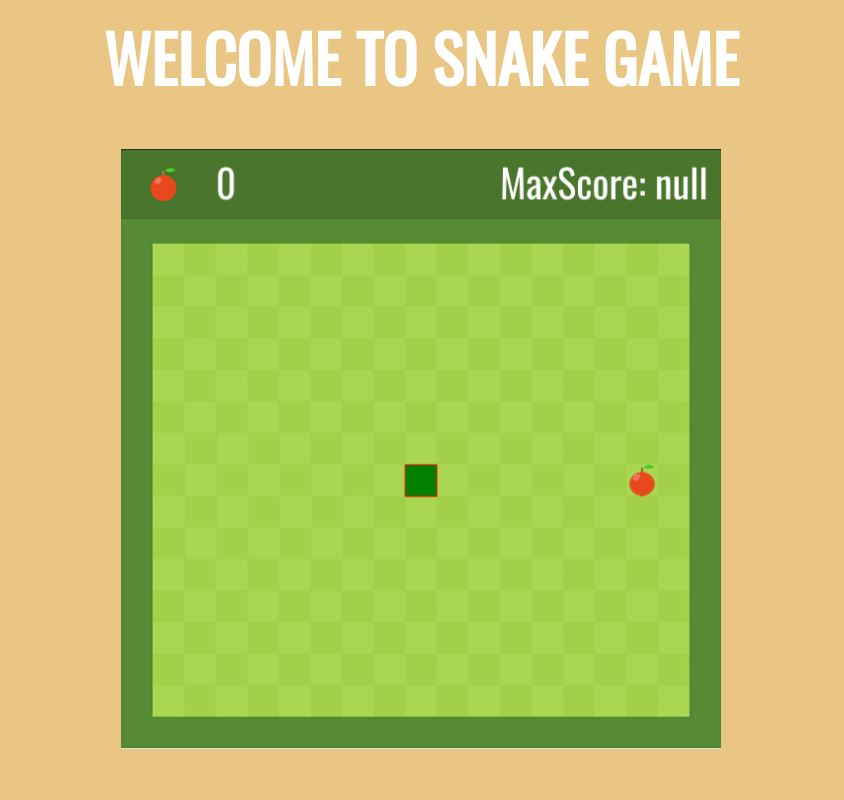
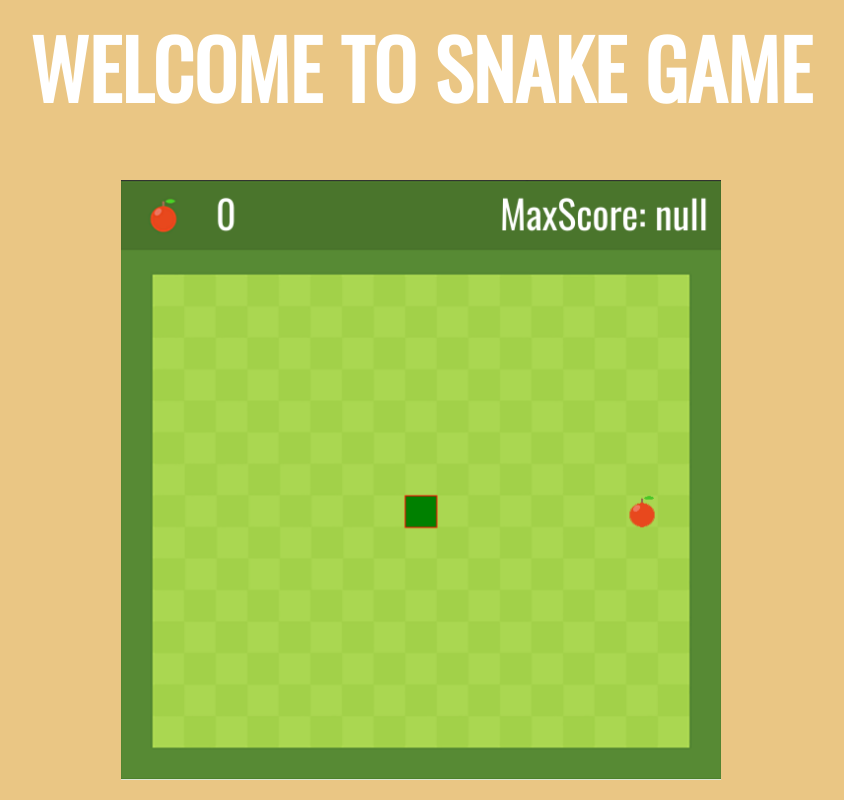
Before and after one commit to samidha28/Snake-Game, a plain HTML site: page index.html in a window 1280 px wide. Shown: the whole page, without its empty margins (219-1063 px from the left). Drawn offline with nearby package versions, Linux system fonts and the light colour scheme.

Commit message:
Update index.css

```diff
--- a/index.css
+++ b/index.css
@@ -5,7 +5,7 @@ canvas{
 }
 h1{
     font-family: "Oswald";
-    font-size: 65px;
+    font-size: 10vmin;
     text-align: center;
     color: white;
 }
```
